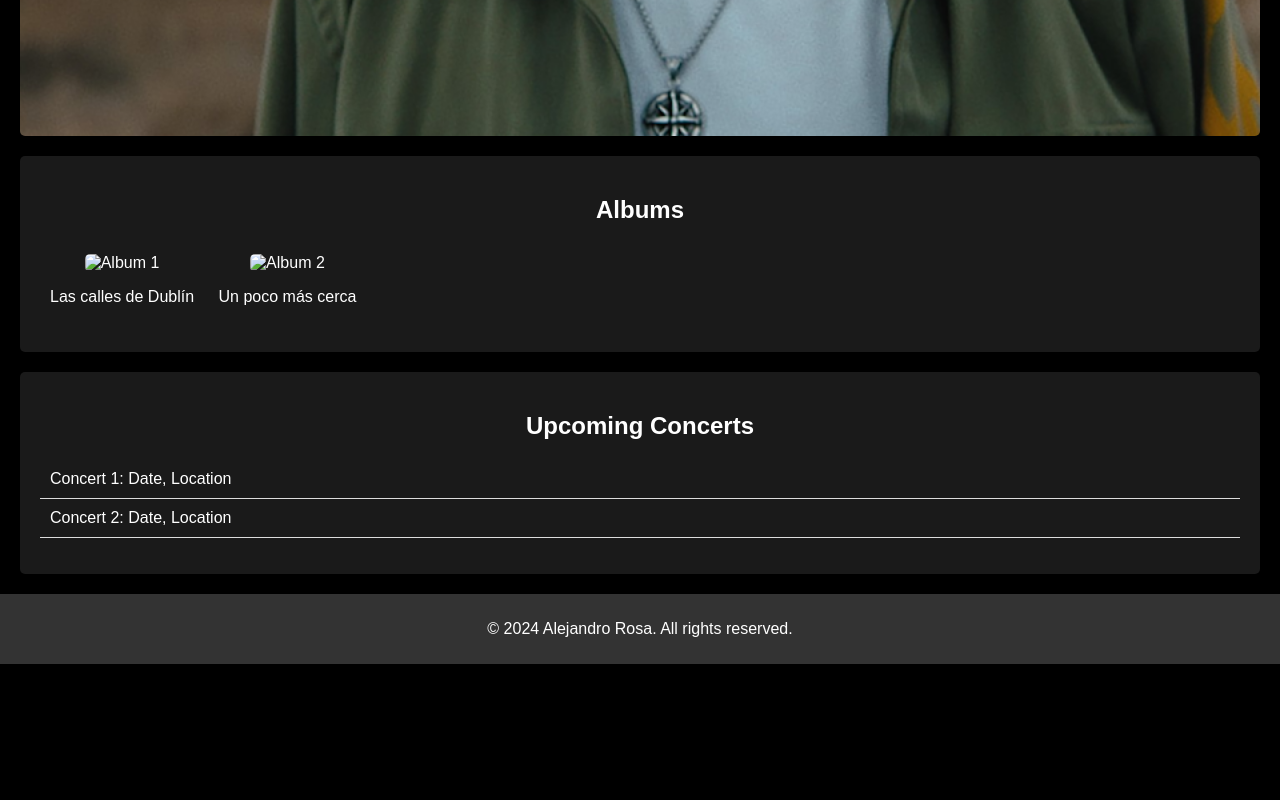
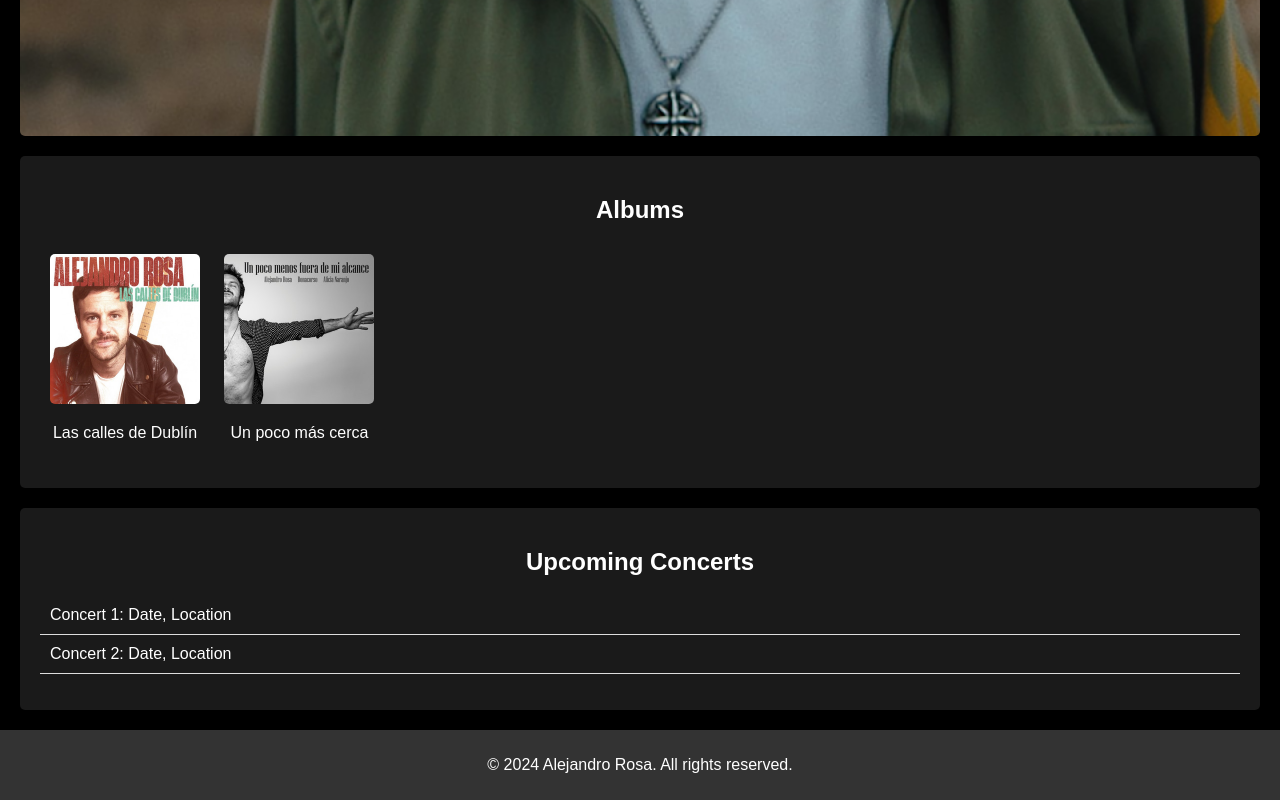
Before and after one commit to blackhawk2772/webGuitarra, a plain HTML site: page index.html in a window 1280 px wide. Shown: the part 724-1524 px from the top of the page. Before the commit the page ends 1388 px from the top, so only its background shows below. Drawn offline with Linux system fonts and the light colour scheme; files that its build step writes are made by us from their sources; a script that the page names is missing.

Commit message:
error albums

```diff
--- a/index.html
+++ b/index.html
@@ -20,11 +20,11 @@
     <section id="albums">
         <h2>Albums</h2>
         <div class="album">
-            <img src="images/album1.jpg" alt="Album 1">
+            <img src="images/album1.jpeg" alt="Album 1">
             <p>Las calles de Dublín</p>
         </div>
         <div class="album">
-            <img src="images/album2.jpg" alt="Album 2">
+            <img src="images/album2.jpeg" alt="Album 2">
             <p>Un poco más cerca</p>
         </div>
     </section>
```
